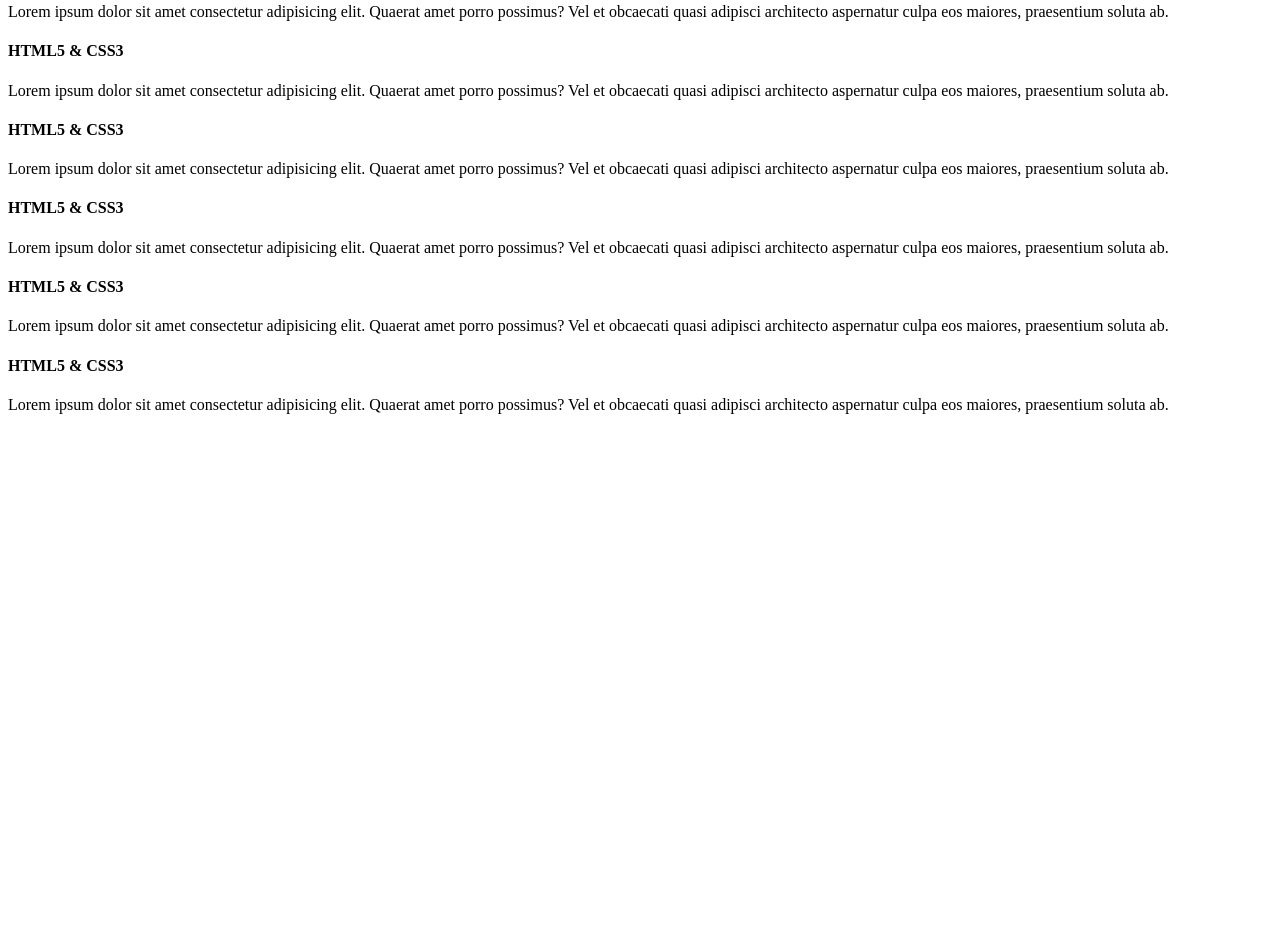
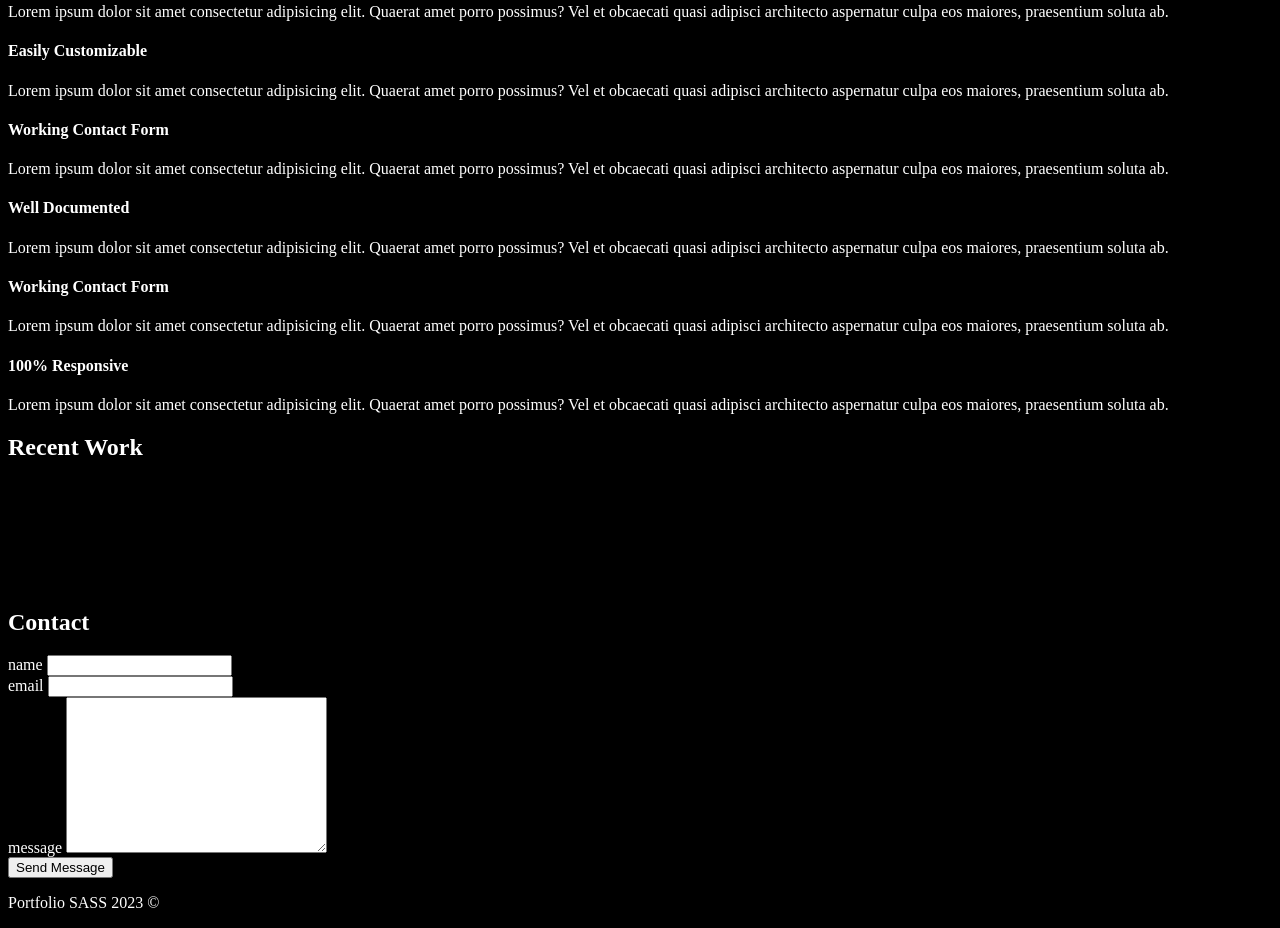
Before and after one commit to FrankElias27/Mi-Portfolio, a plain HTML site: page index.html in a window 1280 px wide. Shown: the part 719-1647 px from the top of the page. Before the commit the page ends 1149 px from the top, so only its background shows below. Drawn offline with Linux system fonts and the light colour scheme.

Commit message:
Se agrega SASS al Proyecto

```diff
--- a/index.html
+++ b/index.html
@@ -4,6 +4,7 @@
     <meta charset="UTF-8">
     <meta http-equiv="X-UA-Compatible" content="IE=edge">
     <meta name="viewport" content="width=device-width, initial-scale=1.0">
+    <link rel="stylesheet" href="scss/style.css">
     <title>Portfolio Frank | Bienvenido</title>
 </head>
 <body>
@@ -78,14 +79,14 @@
                     </p>
                 </div>
                 <div class="services-flex-box">
-                    <h4>HTML5 & CSS3</h4>
+                    <h4>Easily Customizable</h4>
                     <p>Lorem ipsum dolor sit amet consectetur adipisicing elit.
                         Quaerat amet porro possimus? Vel et obcaecati quasi adipisci
                         architecto aspernatur culpa eos maiores, praesentium soluta ab.
                     </p>
                 </div>
                 <div class="services-flex-box">
-                    <h4>HTML5 & CSS3</h4>
+                    <h4>Working Contact Form</h4>
                     <p>Lorem ipsum dolor sit amet consectetur adipisicing elit.
                         Quaerat amet porro possimus? Vel et obcaecati quasi adipisci
                         architecto aspernatur culpa eos maiores, praesentium soluta ab.
@@ -94,21 +95,21 @@
             </div>
             <div class="services-flex">
                 <div class="services-flex-box">
-                    <h4>HTML5 & CSS3</h4>
+                    <h4>Well Documented</h4>
                     <p>Lorem ipsum dolor sit amet consectetur adipisicing elit.
                         Quaerat amet porro possimus? Vel et obcaecati quasi adipisci
                         architecto aspernatur culpa eos maiores, praesentium soluta ab.
                     </p>
                 </div>
                 <div class="services-flex-box">
-                    <h4>HTML5 & CSS3</h4>
+                    <h4>Working Contact Form</h4>
                     <p>Lorem ipsum dolor sit amet consectetur adipisicing elit.
                         Quaerat amet porro possimus? Vel et obcaecati quasi adipisci
                         architecto aspernatur culpa eos maiores, praesentium soluta ab.
                     </p>
                 </div>
                 <div class="services-flex-box">
-                    <h4>HTML5 & CSS3</h4>
+                    <h4>100% Responsive</h4>
                     <p>Lorem ipsum dolor sit amet consectetur adipisicing elit.
                         Quaerat amet porro possimus? Vel et obcaecati quasi adipisci
                         architecto aspernatur culpa eos maiores, praesentium soluta ab.
@@ -117,5 +118,56 @@
             </div>
         </div>
     </section>
+    <section id="work">
+        <div class="container">
+            <h2>Recent Work</h2>
+            <div class="work-flex">
+                <div class="work-flex-box">
+                    <img src="" alt="">
+                </div>
+                <div class="work-flex-box">
+                    <img src="" alt="">
+                </div>
+                <div class="work-flex-box">
+                    <img src="" alt="">
+                </div>
+            </div>
+            <div class="work-flex">
+                <div class="work-flex-box">
+                    <img src="" alt="">
+                </div>
+                <div class="work-flex-box">
+                    <img src="" alt="">
+                </div>
+                <div class="work-flex-box">
+                    <img src="" alt="">
+                </div>
+            </div>
+        </div>
+    </section>
+    <section id="contact">
+        <div class="container">
+            <h2>Contact</h2>
+            <form action="">
+                <div class="form-group">
+                    <label for="name">name</label>
+                    <input type="text" class="form-control">
+                </div>
+                <div class="form-group">
+                    <label for="email">email</label>
+                    <input type="email" class="form-control">
+                </div>
+                <div class="form-group">
+                    <label for="message">message</label>
+                    <textarea name="" id="" cols="30" rows="10" class="form-control"></textarea>
+                </div>
+                <button class="btn btn-color">Send Message</button>
+            </form>
+        </div>
+
+    </section>
+    <footer id="mainfooter">
+        <p>Portfolio SASS 2023 &copy;</p>
+    </footer>
 </body>
 </html>
--- /dev/null
+++ b/scss/style.scss
@@ -0,0 +1,8 @@
+@import url('');
+
+html,
+body{
+    background: #000;
+    color:#fff;
+
+}
```
Also changed, not shown: scss/style.css (added), 1 other file.
